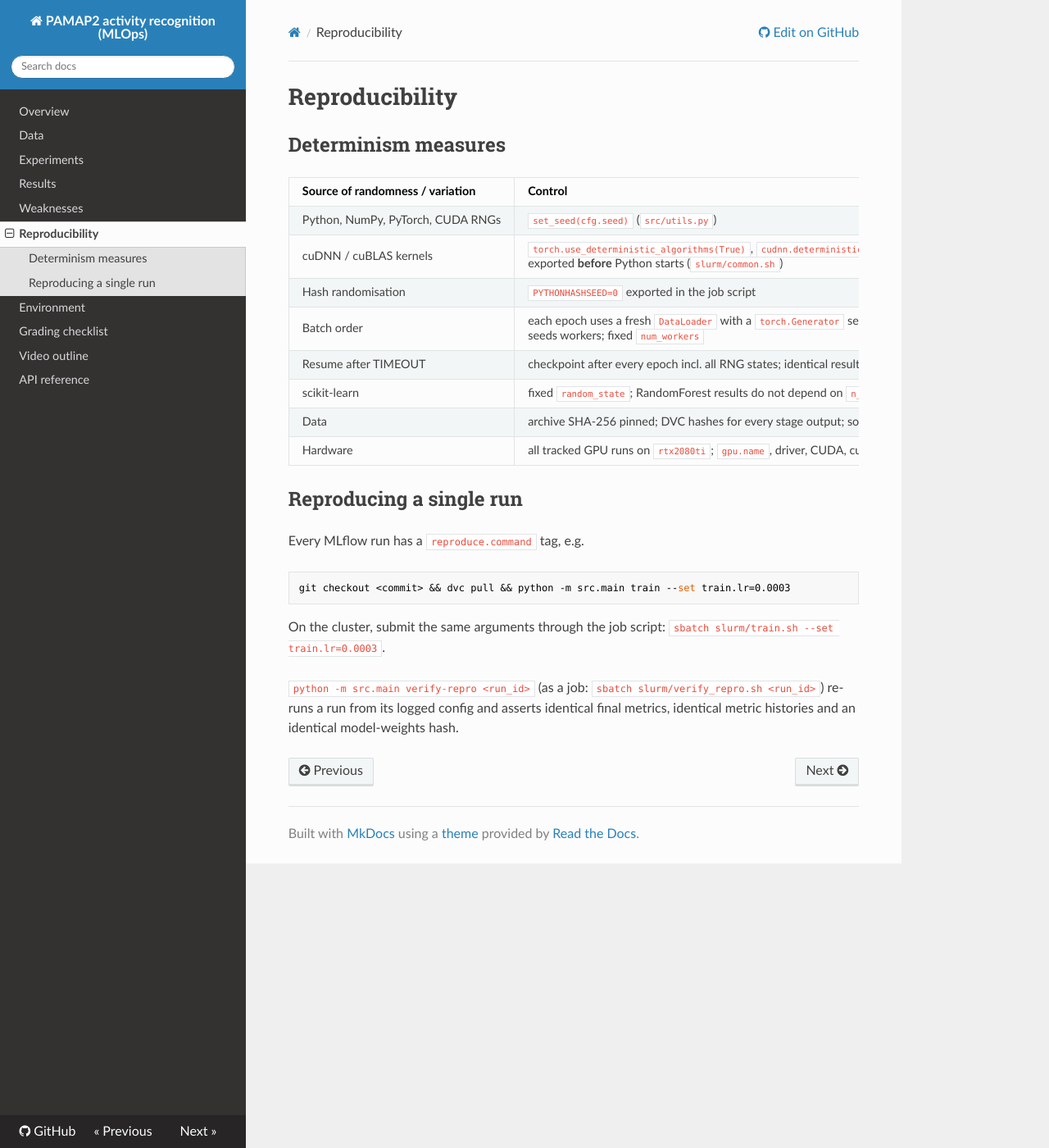
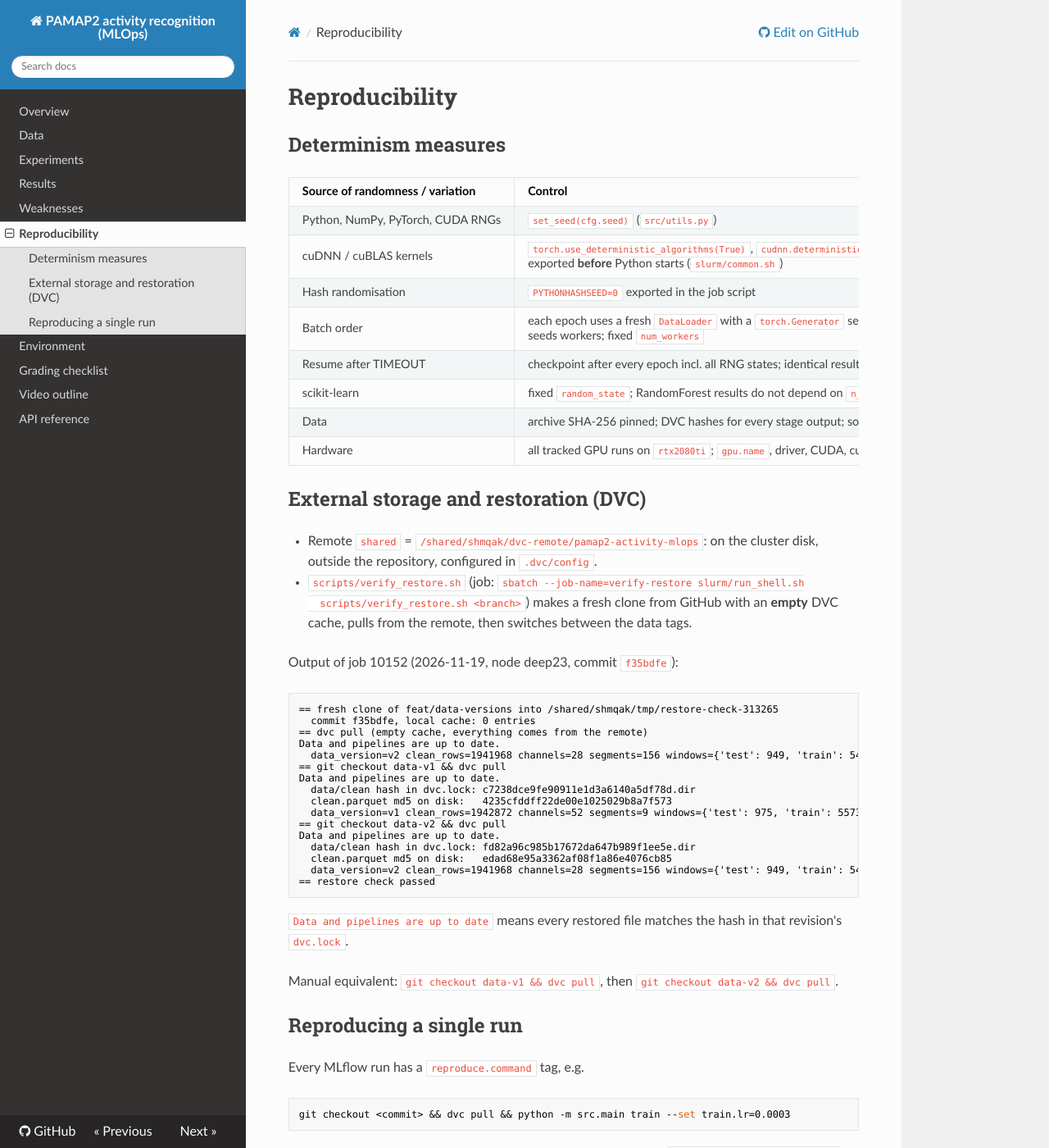
Before and after one commit to Mrazakos/pamap2-activity-mlops, an MkDocs documentation site: the page built from docs/reproducibility.md, in a window 1280 px wide and 1400 px high. Shown: the whole window at 82% size. Built offline with MkDocs 1.6.1, drawn with Linux system fonts in a browser that asks for light colours; nearby versions of some CDN libraries.

Commit message:
docs: data-quality counts per rule, data versions and DVC restore evidence
Co-Authored-By: Claude Opus 5.5 <noreply@anthropic.com>

````diff
--- a/docs/reproducibility.md
+++ b/docs/reproducibility.md
@@ -13,6 +13,40 @@
 | Data | archive SHA-256 pinned; DVC hashes for every stage output; sorted file lists |
 | Hardware | all tracked GPU runs on `rtx2080ti`; `gpu.name`, driver, CUDA, cuDNN and torch versions are run tags |
 
+## External storage and restoration (DVC)
+
+* Remote `shared` = `/shared/shmqak/dvc-remote/pamap2-activity-mlops`: on the cluster disk,
+  outside the repository, configured in `.dvc/config`.
+* `scripts/verify_restore.sh` (job: `sbatch --job-name=verify-restore slurm/run_shell.sh
+  scripts/verify_restore.sh <branch>`) makes a fresh clone from GitHub with an **empty** DVC cache,
+  pulls from the remote, then switches between the data tags.
+
+Output of job 10152 (2026-11-19, node deep23, commit `f35bdfe`):
+
+```text
+== fresh clone of feat/data-versions into /shared/shmqak/tmp/restore-check-313265
+  commit f35bdfe, local cache: 0 entries
+== dvc pull (empty cache, everything comes from the remote)
+Data and pipelines are up to date.
+  data_version=v2 clean_rows=1941968 channels=28 segments=156 windows={'test': 949, 'train': 5425, 'val': 999}
+== git checkout data-v1 && dvc pull
+Data and pipelines are up to date.
+  data/clean hash in dvc.lock: c7238dce9fe90911e1d3a6140a5df78d.dir
+  clean.parquet md5 on disk:   4235cfddff22de00e1025029b8a7f573
+  data_version=v1 clean_rows=1942872 channels=52 segments=9 windows={'test': 975, 'train': 5573, 'val': 1027}
+== git checkout data-v2 && dvc pull
+Data and pipelines are up to date.
+  data/clean hash in dvc.lock: fd82a96c985b17672da647b989f1ee5e.dir
+  clean.parquet md5 on disk:   edad68e95a3362af08f1a86e4076cb85
+  data_version=v2 clean_rows=1941968 channels=28 segments=156 windows={'test': 949, 'train': 5425, 'val': 999}
+== restore check passed
+```
+
+`Data and pipelines are up to date` means every restored file matches the hash in that
+revision's `dvc.lock`.
+
+Manual equivalent: `git checkout data-v1 && dvc pull`, then `git checkout data-v2 && dvc pull`.
+
 ## Reproducing a single run
 
 Every MLflow run has a `reproduce.command` tag, e.g.
````
Also changed, not shown: docs/data.md (+33 -0 lines).
